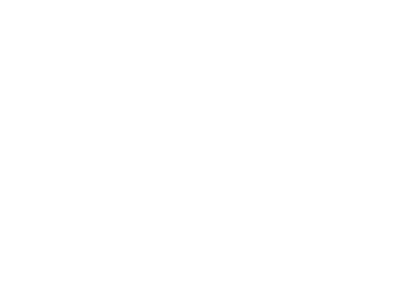
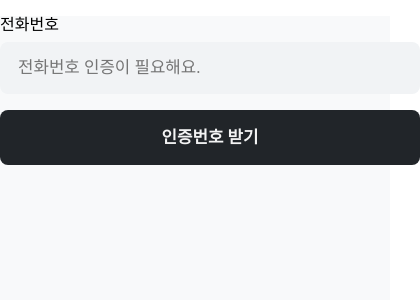
Before and after one commit to ten-thousand/frontend, a Next.js app: page / in a window 390 px wide. Shown: the top 300 px of the page, 420 px wide, since content can reach past the window. Built offline with nearby package versions, Linux system fonts and the light colour scheme.

Commit message:
Components for PhoneAuth

```diff
--- /dev/null
+++ b/components/PhoneAuth/Button.ts
@@ -0,0 +1,20 @@
+import styled, { css } from 'styled-components';
+
+type Props = {
+  primary?: boolean;
+};
+
+export const Button = styled.button<Props>`
+  padding: 18px 36px;
+  border-radius: 8px;
+  font-weight: bold;
+  font-size: 1.05rem;
+  width: 100%;
+
+  ${({ primary }) =>
+    primary &&
+    css`
+      background-color: #212529;
+      color: rgba(255, 255, 255, 0.95);
+    `};
+`;
--- /dev/null
+++ b/components/PhoneAuth/Input.tsx
@@ -0,0 +1,33 @@
+import React from 'react';
+import styled from 'styled-components';
+
+type Props = React.HTMLAttributes<HTMLInputElement> & {
+  label: string;
+};
+
+export const Input: React.FC<Props> = ({ label, ...inputProps }) => {
+  return (
+    <Container>
+      <Label>{label}</Label>
+      <TextInput {...inputProps} />
+    </Container>
+  );
+};
+
+const Container = styled.div`
+  display: flex;
+  flex-direction: column;
+  margin: 16px 0;
+`;
+
+const Label = styled.label`
+  font-weight: 500;
+  margin-bottom: 8px;
+`;
+
+const TextInput = styled.input`
+  padding: 16px 18px;
+  border-radius: 8px;
+  font-size: 1.05rem;
+  background-color: #f1f3f5;
+`;
--- /dev/null
+++ b/components/PhoneAuth/PhoneAuthForm.tsx
@@ -0,0 +1,17 @@
+import styled from 'styled-components';
+
+import { Button } from './Button';
+import { Input } from './Input';
+
+export const PhoneAuthForm = () => {
+  return (
+    <Container>
+      <Input label="전화번호" placeholder="전화번호 인증이 필요해요." />
+      <Button primary>인증번호 받기</Button>
+    </Container>
+  );
+};
+
+const Container = styled.div`
+  width: 420px;
+`;
--- a/pages/index.tsx
+++ b/pages/index.tsx
@@ -1,5 +1,18 @@
+import styled from 'styled-components';
+
+import { PhoneAuthForm } from '@/components/PhoneAuth/PhoneAuthForm';
+
 const Home = () => {
-  return null;
+  return (
+    <Container>
+      <PhoneAuthForm />
+    </Container>
+  );
 };
 
 export default Home;
+
+const Container = styled.div`
+  min-height: 100vh;
+  background-color: #f8f9fa;
+`;
```
